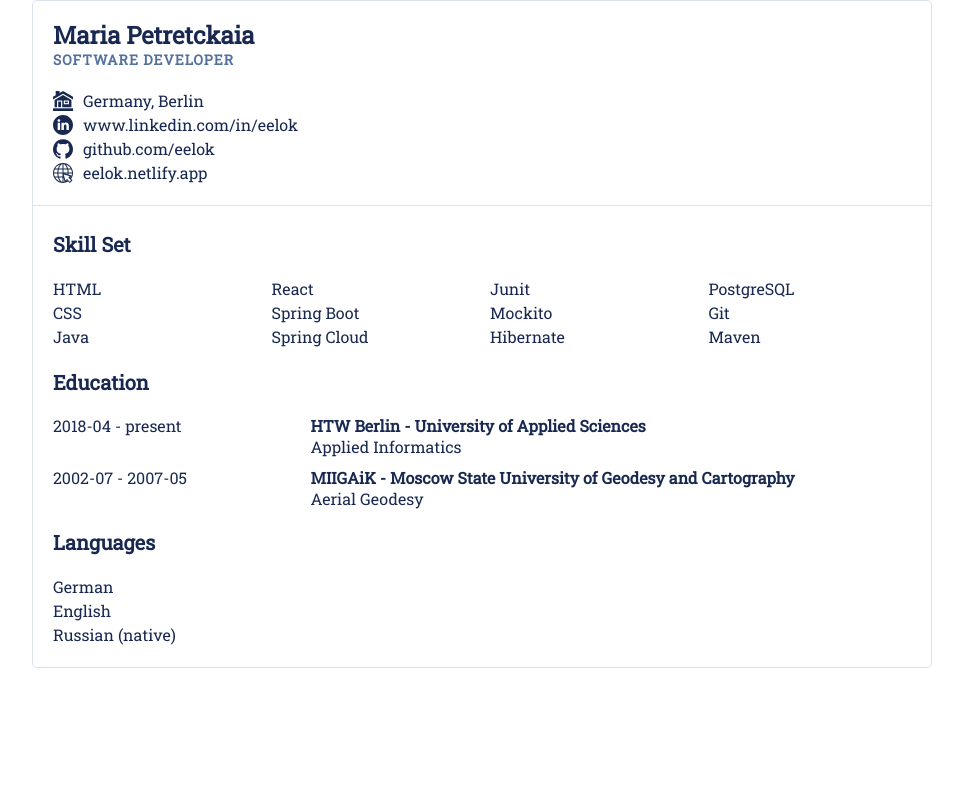
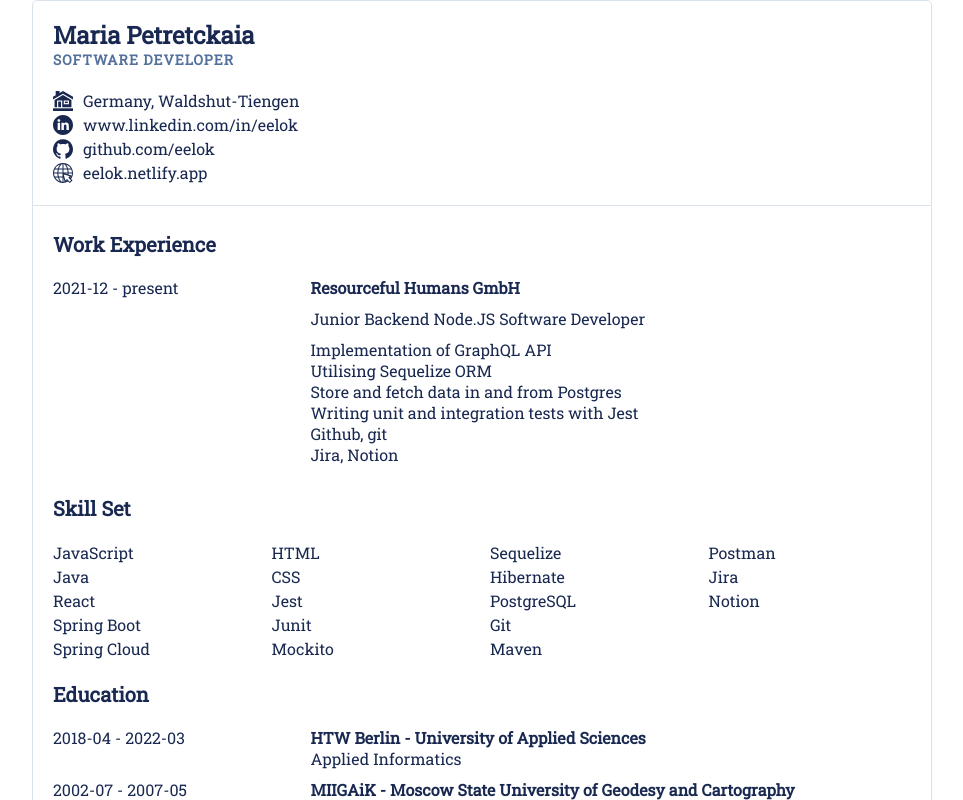
Before and after one commit to eelok/eelok-web, a React (Create React App) app: page /cv in a window 1280 px wide. Shown: the top 800 px of the page, without its empty margins (158-1121 px from the left). Built offline with nearby package versions, Linux system fonts and the light colour scheme.

Commit message:
extedn resume section

```diff
--- a/src/pages/resume/resume-data.js
+++ b/src/pages/resume/resume-data.js
@@ -11,7 +11,7 @@
         links: [
             {
                 icon: homeAddress,
-                link: {title:'Germany, Berlin', href:'google.com/maps/@52.5111495,13.3327158,12z'}
+                link: {title:'Germany, Waldshut-Tiengen'}
             },
             {
                 icon: linkedin,
@@ -28,7 +28,7 @@
         ],
         education: [
             {
-                time: '2018-04 - present',
+                time: '2018-04 - 2022-03',
                 uniName: 'HTW Berlin - University of Applied Sciences',
                 specialization: 'Applied Informatics',
             },
@@ -38,7 +38,20 @@
                 specialization: 'Aerial Geodesy',
             },
         ],
-        skills: ['HTML', 'CSS', 'Java', 'React', 'Spring Boot', 'Spring Cloud', 'Junit', 'Mockito', 'Hibernate', 'PostgreSQL', 'Git', 'Maven'],
-        languages: ['German', 'English', 'Russian (native)']
+        workExperience: [
+            {
+                time: '2021-12 - present',
+                companyName: 'Resourceful Humans GmbH',
+                position: 'Junior Backend Node.JS Software Developer',
+                duty: ['Implementation of GraphQL API',
+                      'Utilising Sequelize ORM',
+                      'Store and fetch data in and from Postgres',
+                      'Writing unit and integration tests with Jest',
+                      'Github, git', 'Jira, Notion']
+            }
+        ],
+        skills: ['JavaScript', 'Java', 'React', 'Spring Boot', 'Spring Cloud',  'HTML', 'CSS','Jest', 'Junit', 'Mockito','Sequelize', 'Hibernate', 'PostgreSQL', 'Git', 'Maven', 'Postman', 'Jira', 'Notion'],
+        languages: ['German (C1 certificate)', 'English (good written and spoken)', 'Russian (native)'],
+        softSkills: ['Teamwork', 'Flexibility', 'Time management', 'Responsibility'],
     }
 ]
--- a/src/pages/resume/resume-pring.css
+++ b/src/pages/resume/resume-pring.css
@@ -103,3 +103,7 @@
     font-weight: bold;
     font-size: 16px;
 }
+
+.position {
+    padding-bottom: 10px;
+}
--- a/src/pages/resume/resume.jsx
+++ b/src/pages/resume/resume.jsx
@@ -22,6 +22,27 @@
                                     )
                                 }
                             </div>
+                        </section>
+                        <h2 className='section-title'>Work Experience</h2>
+                        <section className='section-education__wrapper'>
+                            {
+                                item.workExperience.map(compapy =>
+                                    <div className='section-education'>
+                                        <div className='section-education__time'>{compapy.time}</div>
+                                        <div className='section-education__place'>
+                                            <div className='section-education__place-name position'>{compapy.companyName}</div>
+                                            <div  className='section-education__place-specialization position'>{compapy.position}</div>
+                                            <div>
+                                                {
+                                                    compapy.duty.map((item, index) =>
+                                                        <div key={index.toString()}>{item}</div>
+                                                    )
+                                                }
+                                            </div>
+                                        </div>
+                                    </div>
+                                )
+                            }
                         </section>
                         <h2 className='section-title'>Skill Set</h2>
 
@@ -52,9 +73,19 @@
                         <section className='common-section'>
                             {
                                 item.languages.map((language, index) =>
-                                    <div key={index.toString()} className='common-section__item'>{language}</div>
+                                    <div key={index.toString()}>{language}</div>
                                 )
                             }
+                        </section>
+                        <h2 className='section-title'>Soft Skills</h2>
+                        <section className='common-section'>
+
+                                {
+                                    item.softSkills.map((softSkill, index) =>
+                                        <div key={index.toString()} className='common-section__items'>{softSkill}</div>
+                                    )
+                                }
+
                         </section>
                     </>
                 )
```
Also changed, not shown: 2 other files (tests, documents, lock files or other folders).
